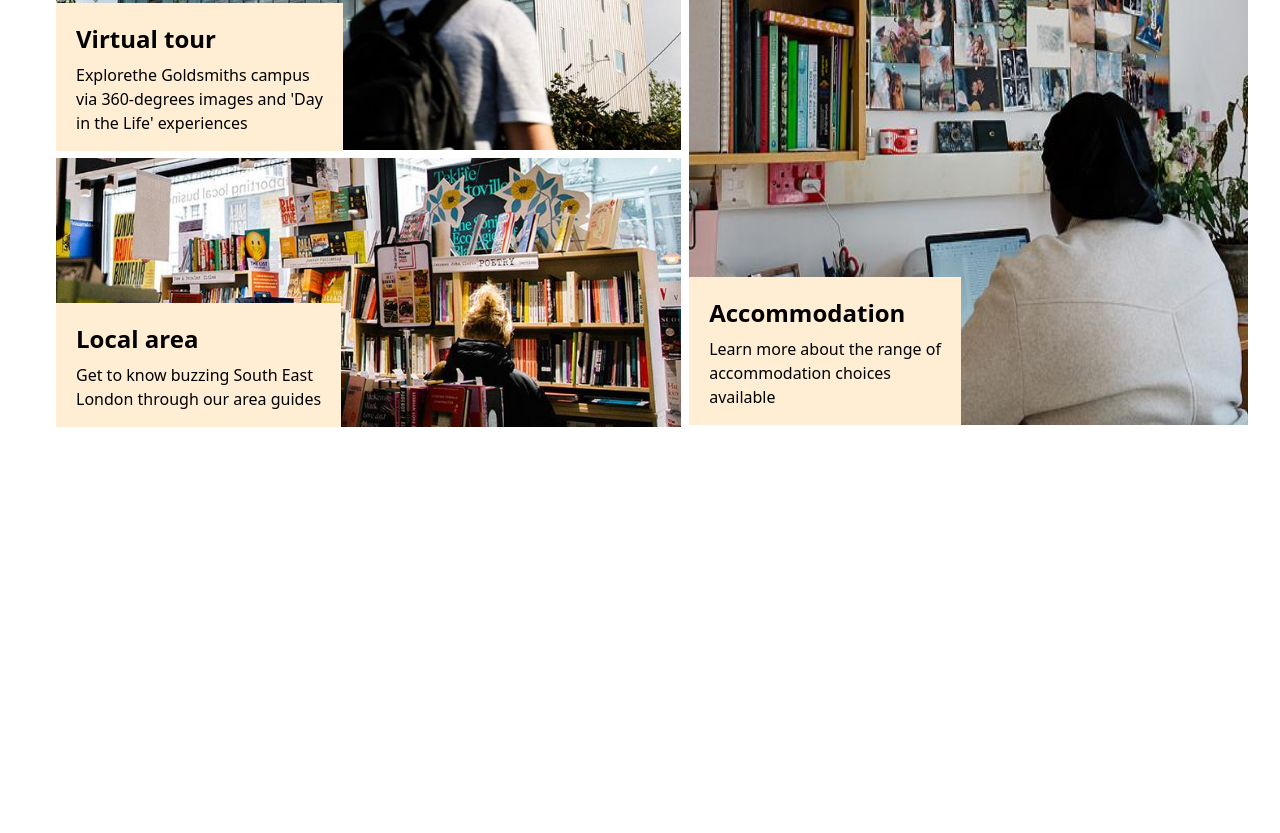
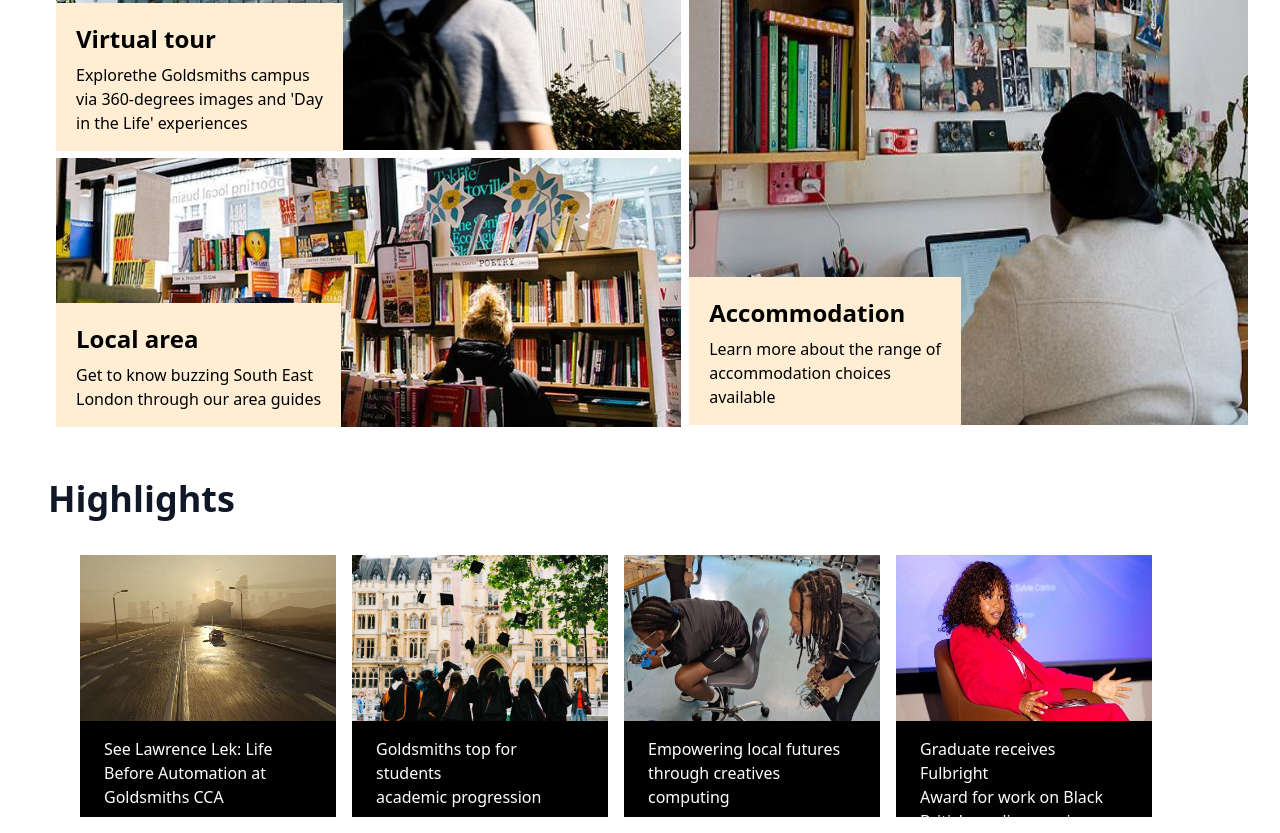
Before and after one commit to Ange290/CSS_Cloning2, a website: page index.html in a window 1280 px wide. Shown: the part 2841-3674 px from the top of the page. Before the commit the page ends 3284 px from the top, so only its background shows below. Drawn offline with Linux system fonts and the light colour scheme.

Commit message:
Add highlight section

```diff
--- a/index.html
+++ b/index.html
@@ -149,7 +149,7 @@
 
 
       <h1 class="py-8 px-14 font-bold text-4xl">Goldsmiths life</h1>
-<div class=" flex flex-row items-start justify-start bg-white gap-2 pb-4 pr-8">
+<section class=" flex flex-row items-start justify-start bg-white gap-2 pb-4 pr-8">
       <div class="flex flex-col items-start justify-start gap-2 pl-14 relative">
 <img src="./images/walking-past-ben-pimlott-800.jpeg" alt="" class="">
 <div class="absolute bottom-68 left-14 bg-orange-100 p-5 pb-4 mb-1 flex flex-col items-start justify-start gap-2 ">
@@ -167,8 +167,29 @@
         <div class="absolute bottom-[-4px] left-0 bg-orange-100 p-5 pb-4 mb-1 flex flex-col items-start justify-start gap-2 ">
 <span class=" font-bold text-2xl">Accommodation</span>
 <span>Learn more about the range of  <br>  accommodation choices <br> available</span>
-</div
+        </div>
       </div>
-    </div>
+</section>
+
+      <h1 class="text-4xl text-gray-900 font-bold px-12 py-9">Highlights</h1>
+      <div class="flex flex-row items-start justify-start gap-4 px-20">
+        <div class="flex flex-col items-start justify-start">
+<img src="./images/231101_LawrenceLek_NOX_CGI_VIDEO1_Still01_CommissionedByLAS-Art-Foundation.jpeg" alt="" class="h-[13vw] w-[20vw]">
+<span class="bg-black text-white w-[20vw] h-24 px-6 py-4">See Lawrence Lek: Life <br>Before Automation at <br> Goldsmiths CCA</span>
+</div>
+<div class="flex flex-col items-start justify-start">
+<img src="./images/grad-pic.jpeg" alt="" class="h-[13vw] w-[20vw]">
+<span class="bg-black text-white w-[20vw] h-24 px-6 py-4">Goldsmiths top for students <br> academic progression</span>
+</div>
+<div class="flex flex-col items-start justify-start">
+<img src="./images/IMG_20250722_160403-(1).jpeg" alt="" class="h-[13vw] w-[20vw]">
+<span class="bg-black text-white w-[20vw] h-24 px-6 py-4"> Empowering local futures <br> through creatives computing</span>
+</div>
+<div class="flex flex-col items-start justify-start">
+<img src="./images/Sylvie-Carlos-1.jpeg" alt="" class="h-[13vw] w-[20vw]">
+<span class="bg-black text-white w-[20vw] h-24 px-6 py-4">Graduate receives Fulbright <br> Award for  work on Black <br> British media experiance</span>
+</div>
+      </div>
+
 </body>
 </html>
```
Also changed, not shown: output.css.
